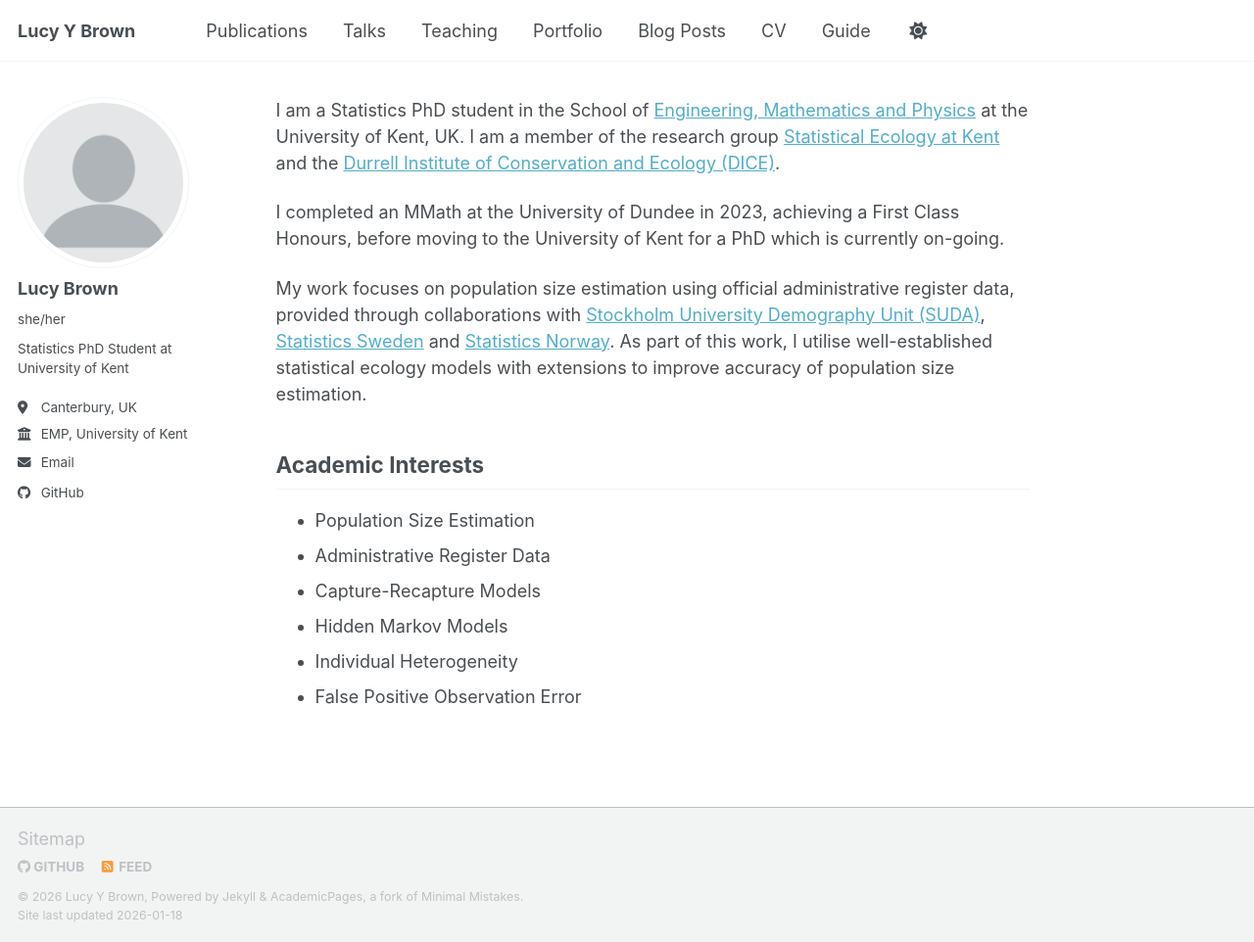
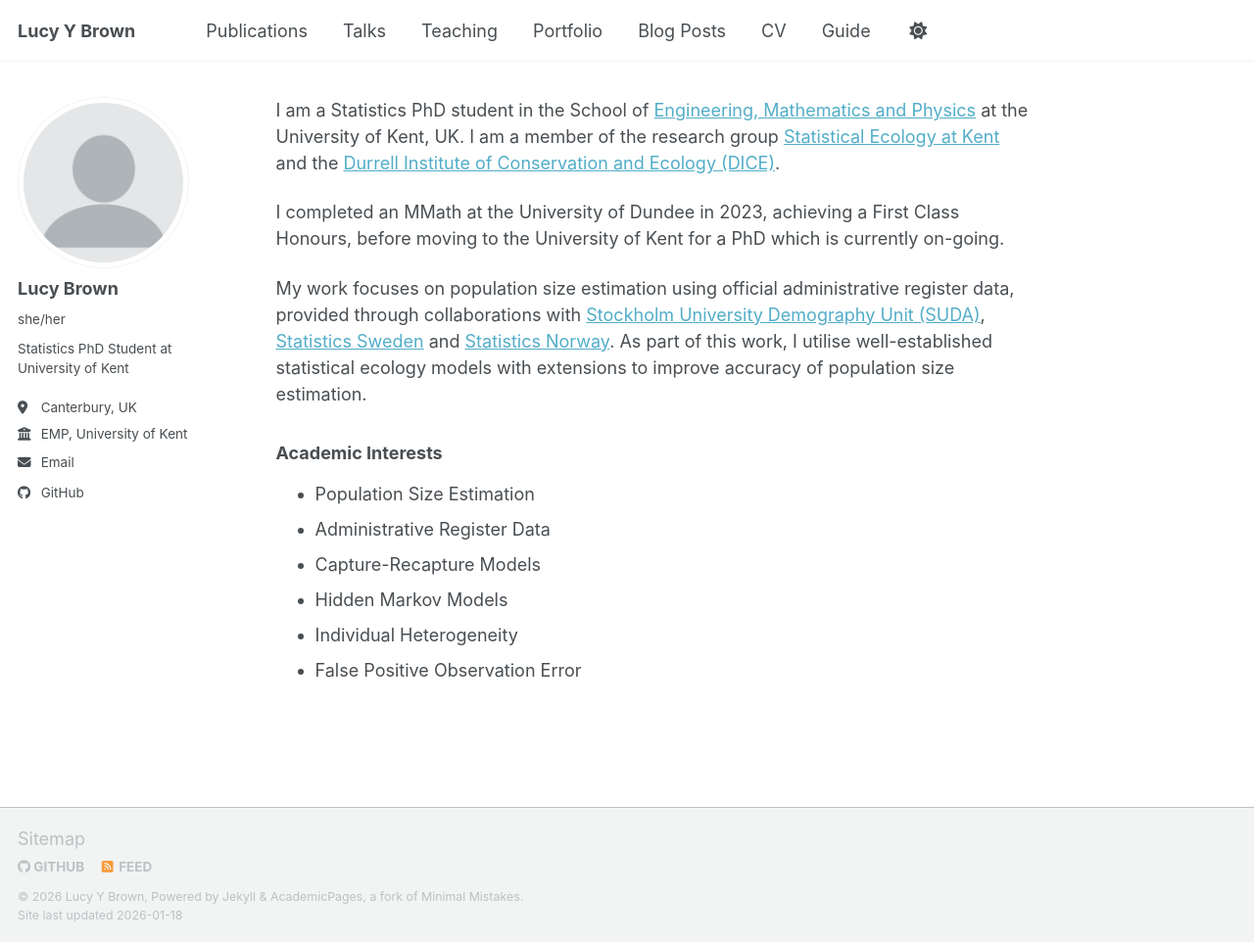
Before and after one commit to lucyybrown/lucyybrown.github.io, a Jekyll site: the page built from _pages/about.md, in a window 1280 px wide and 962 px high. Shown: the whole window at 98% size. Built offline with Jekyll 4.4.1, drawn with Linux system fonts in a browser that asks for light colours; a script bundle is joined from its source files by our own code; library files that are not in the unit come from our copies.

```diff
--- a/_pages/about.md
+++ b/_pages/about.md
@@ -13,8 +13,7 @@ I completed an MMath at the University of Dundee in 2023, achieving a First Clas
 
 My work focuses on population size estimation using official administrative register data, provided through collaborations with [Stockholm University Demography Unit (SUDA)](https://www.su.se/english/research/research-catalogue/research-groups/2/stockholm-university-demography-unit-suda), [Statistics Sweden](https://www.scb.se/en/) and [Statistics Norway](https://www.ssb.no/en). As part of this work, I utilise well-established statistical ecology models with extensions to improve accuracy of population size estimation.
 
-Academic Interests
-----------------------
+### Academic Interests
 * Population Size Estimation
 * Administrative Register Data
 * Capture-Recapture Models
```
